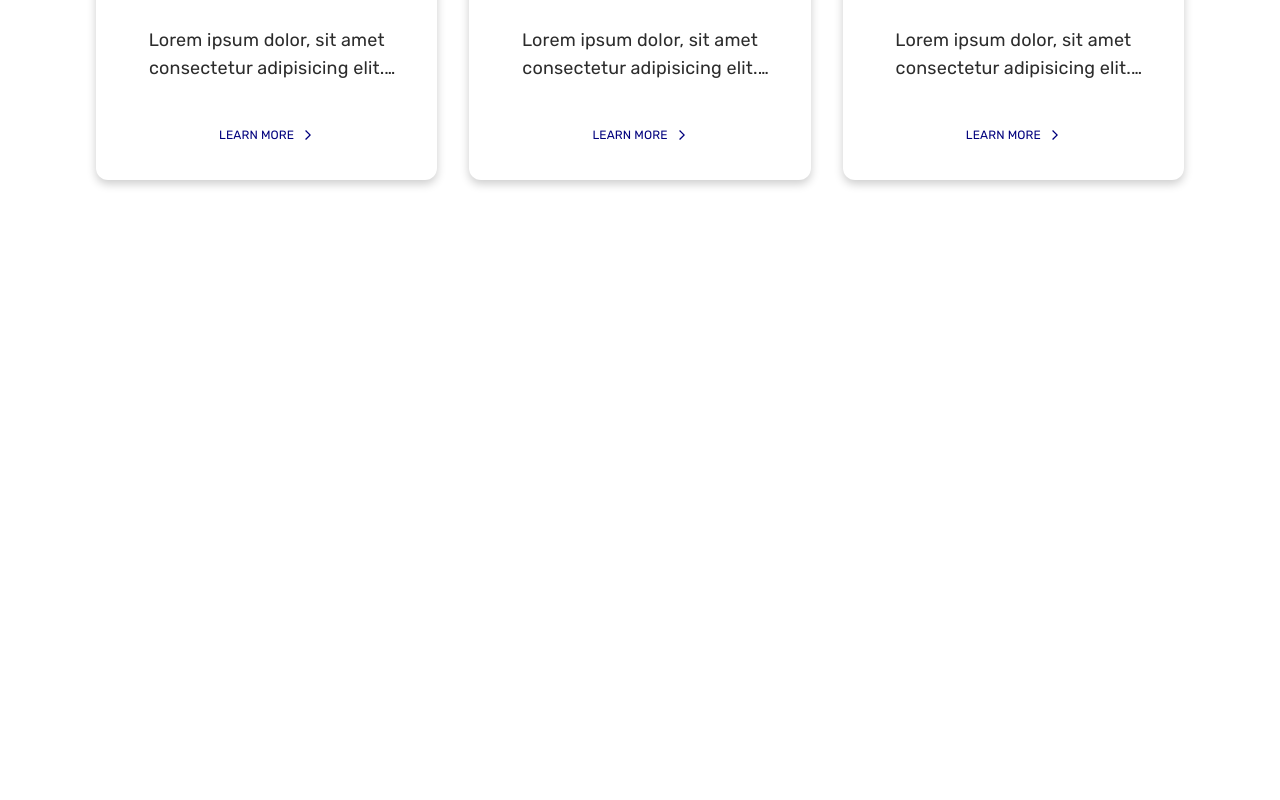
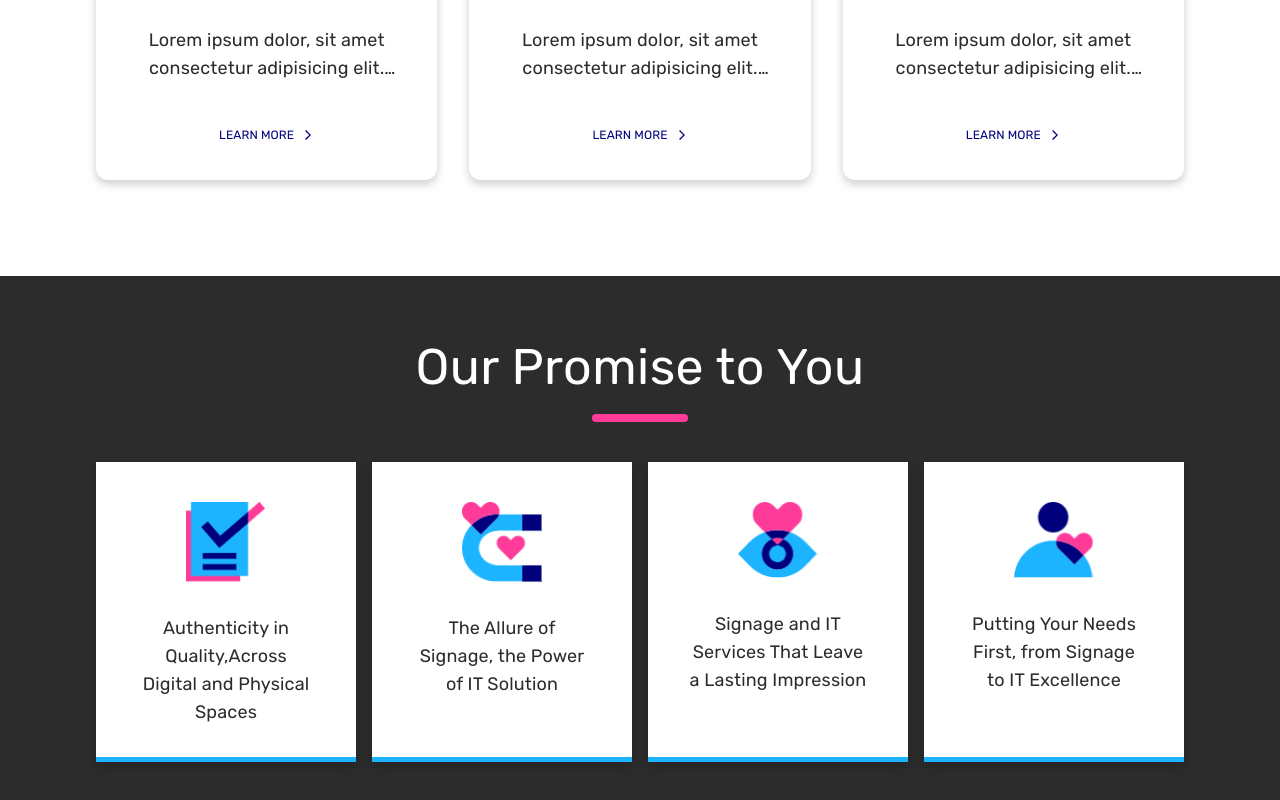
Before and after one commit to The-Wall-007/EngraveWrite, a Next.js app in the folder engrave-write/: page /Home in a window 1280 px wide. Shown: the part 3068-3868 px from the top of the page. Before the commit the page ends 3344 px from the top, so only its background shows below. Built offline with nearby package versions, Linux system fonts and the light colour scheme.

Commit message:
Completed Promise Section

```diff
--- a/engrave-write/src/app/Home/page.tsx
+++ b/engrave-write/src/app/Home/page.tsx
@@ -6,6 +6,7 @@ import NumberSection from "@/components/Home/NumberSection";
 import IntroductionSection from "@/components/Home/IntroductionSection";
 import ServicesSection from "@/components/Home/ServicesSection";
 import WelcomeSection from "@/components/Home/WelcomeSection";
+import PromiseSection from "@/components/Home/PromiseSection";
 
 const Home = () => {
   return (
@@ -21,6 +22,8 @@ const Home = () => {
       <WelcomeSection />
 
       <ServicesSection />
+
+      <PromiseSection />
     </React.Fragment>
   );
 };
--- /dev/null
+++ b/engrave-write/src/components/Home/PromiseSection.tsx
@@ -0,0 +1,162 @@
+import { Stack, Typography } from "@mui/material";
+import Grid from "@mui/material/Grid2";
+import Box from "@mui/material/Box";
+import Card from "@mui/material/Card";
+import CardContent from "@mui/material/CardContent";
+
+const PromisesData = [
+  {
+    id: 1,
+    imagePath: "./assets/EngraveIcons/Promises/one.svg",
+    description: "Authenticity in Quality,Across Digital and Physical Spaces",
+    navigateTo: "",
+  },
+  {
+    id: 2,
+    imagePath: "./assets/EngraveIcons/Promises/two.svg",
+    description: "The Allure of Signage, the Power of IT Solution",
+    navigateTo: "",
+  },
+  {
+    id: 3,
+    imagePath: "./assets/EngraveIcons/Promises/three.svg",
+    description: "Signage and IT Services That Leave a Lasting Impression",
+    navigateTo: "",
+  },
+  {
+    id: 4,
+    imagePath: "./assets/EngraveIcons/Promises/four.svg",
+    description: "Putting Your Needs First, from Signage to IT Excellence",
+    navigateTo: "",
+  },
+];
+
+const PromiseSection = () => {
+  return (
+    <Stack
+      sx={{
+        backgroundColor: "#2C2C2C",
+        display: "flex",
+        flex: 1,
+        flexDirection: "column",
+        justifyContent: "center",
+        alignItems: "center",
+        padding: {
+          xs: 4,
+          sm: 6,
+          md: 8,
+          lg: 8,
+        },
+      }}
+    >
+      <Stack
+        sx={{
+          display: "flex",
+          flex: 1,
+          flexDirection: "column",
+          justifyContent: "center",
+          alignItems: "center",
+          marginBottom: 1,
+        }}
+      >
+        <Typography
+          sx={{
+            fontSize: "50px",
+            fontWeight: "500",
+            color: "#fff",
+            lineHeight: "54px",
+            fontFamily: "rubik",
+            textAlign: "center",
+          }}
+        >
+          Our Promise to You
+        </Typography>
+
+        <Stack
+          sx={{
+            marginTop: 2.5,
+            height: 8,
+            width: 96,
+            backgroundColor: "#FF3B99",
+            borderRadius: 2,
+          }}
+        />
+      </Stack>
+
+      <Stack
+        sx={{
+          display: "flex",
+          flex: 1,
+          alignItems: "center",
+          justifyContent: "center",
+          padding: {
+            md: 4,
+            sm: 4,
+            xs: 4,
+            lg: 4,
+          },
+        }}
+      >
+        <Grid container spacing={2}>
+          {PromisesData.map((item) => (
+            <Grid size={{ xs: 6, sm: 6, md: 6, lg: 3 }}>
+              <Card
+                key={item.id}
+                sx={{
+                  boxShadow: "0px 4px 10px rgba(0, 0, 0, 0.2)",
+                  backgroundColor: "#fff",
+                  borderRadius: 0,
+                  height: "300px",
+                  borderBottomWidth: 5,
+                  borderColor: "#1DB4FF",
+                  padding: 1,
+                }}
+              >
+                <CardContent>
+                  <Box
+                    sx={{
+                      display: "flex",
+                      justifyContent: "center",
+                      alignItems: "center",
+                      flexDirection: "column",
+                      margin: 2,
+                    }}
+                  >
+                    <img
+                      src={item.imagePath}
+                      alt="My Icon"
+                      width="80"
+                      height="80"
+                    />
+
+                    <Typography
+                      sx={{
+                        fontSize: "18px",
+                        fontWeight: "400",
+                        color: "#2C2C2C",
+                        lineHeight: "28px",
+                        fontFamily: "rubik",
+                        overflow: "hidden",
+                        display: "-webkit-box",
+                        WebkitLineClamp: 5,
+                        WebkitBoxOrient: "vertical",
+                        marginTop: 4,
+                        marginBottom: 2,
+                        textAlign: "center",
+                        whiteSpace: "pre-line",
+                      }}
+                    >
+                      {item.description}
+                    </Typography>
+                  </Box>
+                </CardContent>
+              </Card>
+            </Grid>
+          ))}
+        </Grid>
+      </Stack>
+    </Stack>
+  );
+};
+
+export default PromiseSection;
```
